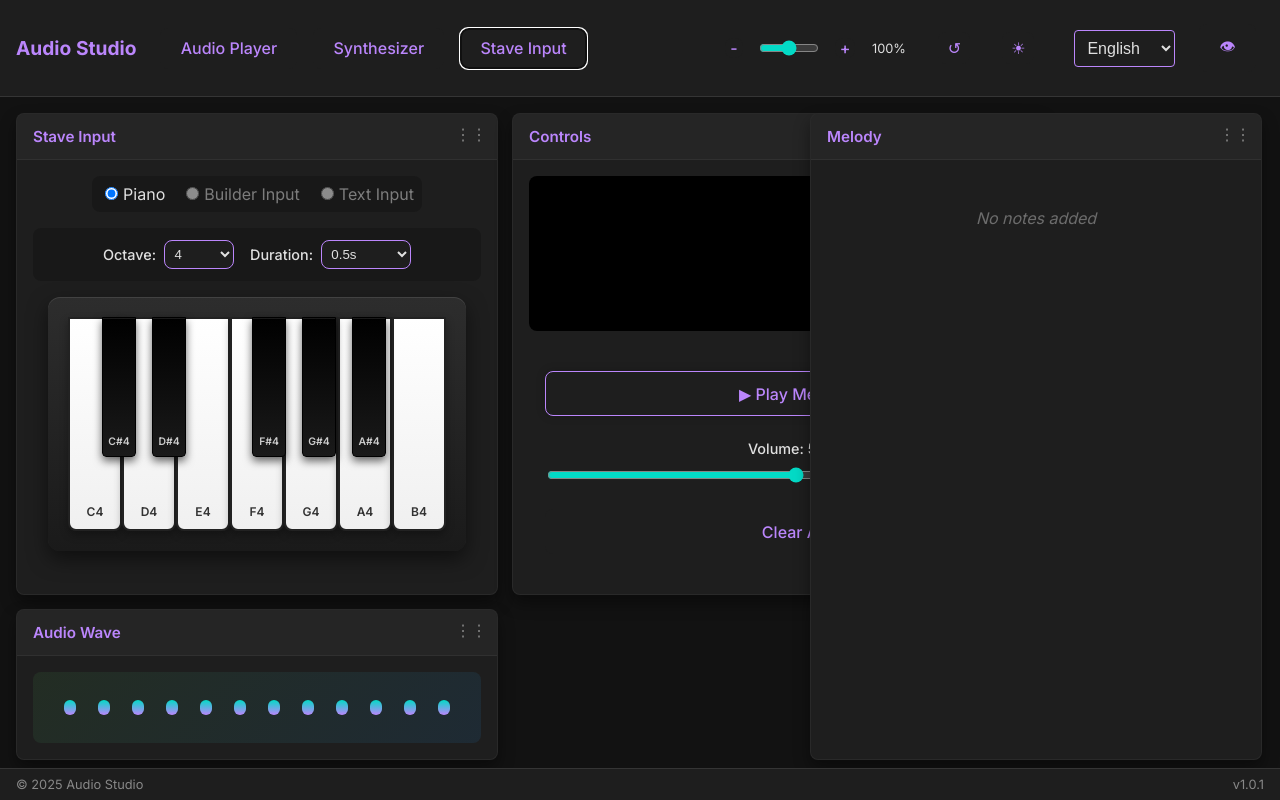
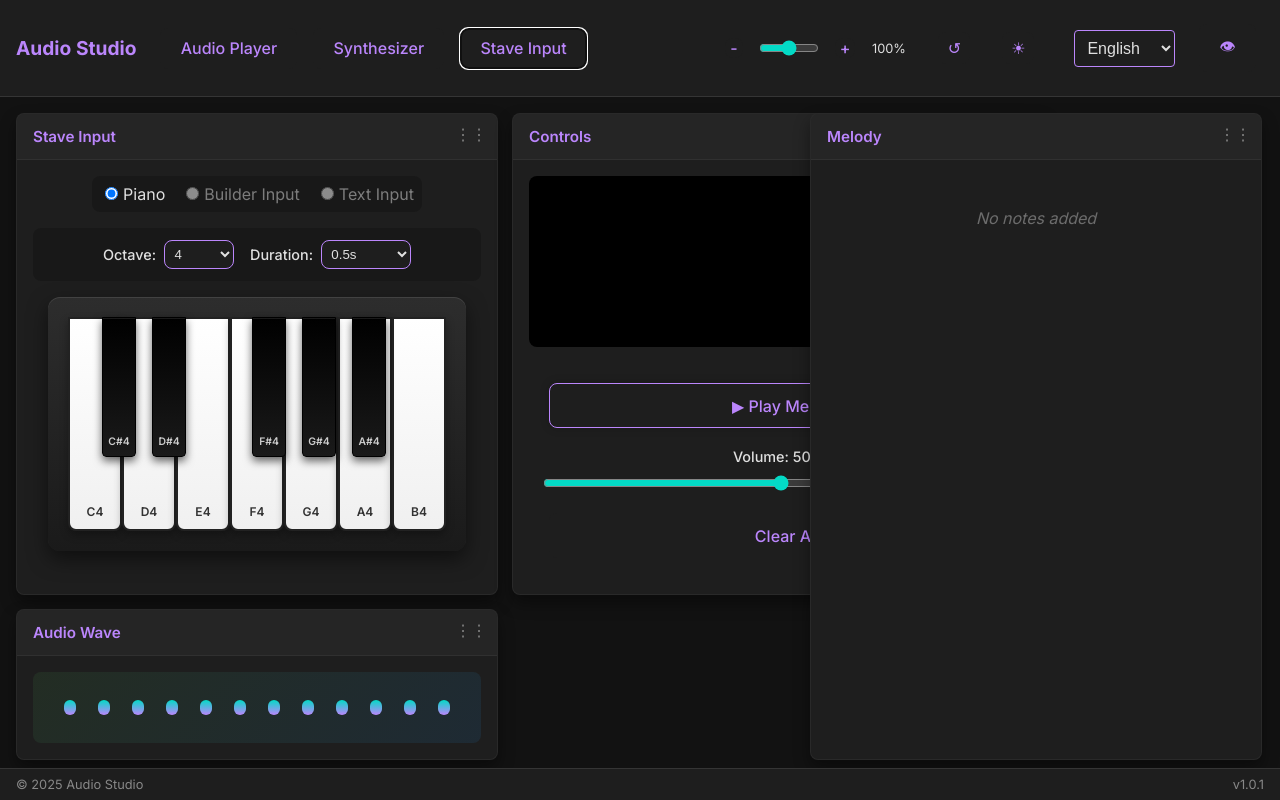
Before and after one commit to Luckysreee/MyAudioPlayer, a React (Vite) app: page / in a window 1280 px wide. Both pictures are taken after a click on the button "Stave Input". Built offline with nearby package versions, Linux system fonts and the light colour scheme; the HTML template or start-up script is replaced by a standard one.

Commit message:
Redesign UI

```diff
--- a/src/components/AudioPlayer.jsx
+++ b/src/components/AudioPlayer.jsx
@@ -419,7 +419,7 @@ const AudioPlayer = ({
             <DraggableCard
                 title={translations.controls || "Controls"}
                 initialPos={{ x: '512px', y: '16px' }}
-                initialSize={{ width: '530px', height: '480px' }}
+                initialSize={{ width: '532px', height: '480px' }}
                 className="stave-visualizer-controls-card"
             >
                 <div className="visualizer-container" style={{ width: '100%', height: '60%', background: '#000', marginBottom: '1rem', borderRadius: '8px', overflow: 'hidden', display: 'flex', alignItems: 'center', justifyContent: 'center' }}>
--- a/src/components/StaveInput.jsx
+++ b/src/components/StaveInput.jsx
@@ -3,10 +3,10 @@ import Piano from './Piano';
 
 // 1. STAVE CONTROLS (Play/Stop/Clear + Visualizer placeholder if we moved it here, but Visualizer is in parent)
 export const StaveControls = ({ onPlay, isPlaying, onClear, melody, translations, volume, onVolumeChange }) => (
-    <div className="flex-center gap-md" style={{ width: '100%', padding: '1rem', flexDirection: 'column' }}>
+    <div style={{ width: '100%', padding: '0.75rem', display: 'flex', flexDirection: 'column', gap: '0.75rem', boxSizing: 'border-box' }}>
         <button
             onClick={onPlay}
-            className="btn-primary"
+            className="btn-primary no-drag"
             disabled={melody.length === 0}
             style={{
                 width: '100%',
@@ -16,13 +16,14 @@ export const StaveControls = ({ onPlay, isPlaying, onClear, melody, translations
                 background: isPlaying ? 'var(--error-color)' : 'var(--surface-color)',
                 borderColor: isPlaying ? 'var(--error-color)' : 'var(--primary-color)',
                 color: isPlaying ? '#fff' : 'var(--primary-color)',
-                boxShadow: isPlaying ? 'none' : '0 0 10px rgba(0,0,0,0.2)'
+                boxShadow: isPlaying ? 'none' : '0 0 10px rgba(0,0,0,0.2)',
+                boxSizing: 'border-box'
             }}
         >
             {isPlaying ? "⏹ Stop" : "▶ Play Melody"}
         </button>
 
-        <div style={{ width: '100%', display: 'flex', flexDirection: 'column', gap: '0.5rem' }}>
+        <div style={{ width: '100%', display: 'flex', flexDirection: 'column', gap: '0.5rem', boxSizing: 'border-box' }}>
             <label style={{ fontSize: '0.9rem', fontWeight: '500' }}>Volume: {Math.round(volume * 100)}%</label>
             <input
                 type="range"
@@ -32,15 +33,15 @@ export const StaveControls = ({ onPlay, isPlaying, onClear, melody, translations
                 value={volume}
                 onChange={(e) => onVolumeChange(parseFloat(e.target.value))}
                 className="no-drag"
-                style={{ width: '100%' }}
+                style={{ width: '100%', boxSizing: 'border-box' }}
             />
         </div>
 
         <button
             onClick={onClear}
             disabled={melody.length === 0}
-            className="btn-secondary"
-            style={{ height: '45px', whiteSpace: 'nowrap', width: '100%' }}
+            className="btn-secondary no-drag"
+            style={{ height: '45px', whiteSpace: 'nowrap', width: '100%', boxSizing: 'border-box' }}
         >
             {translations.clearAll || "Clear"}
         </button>
```
